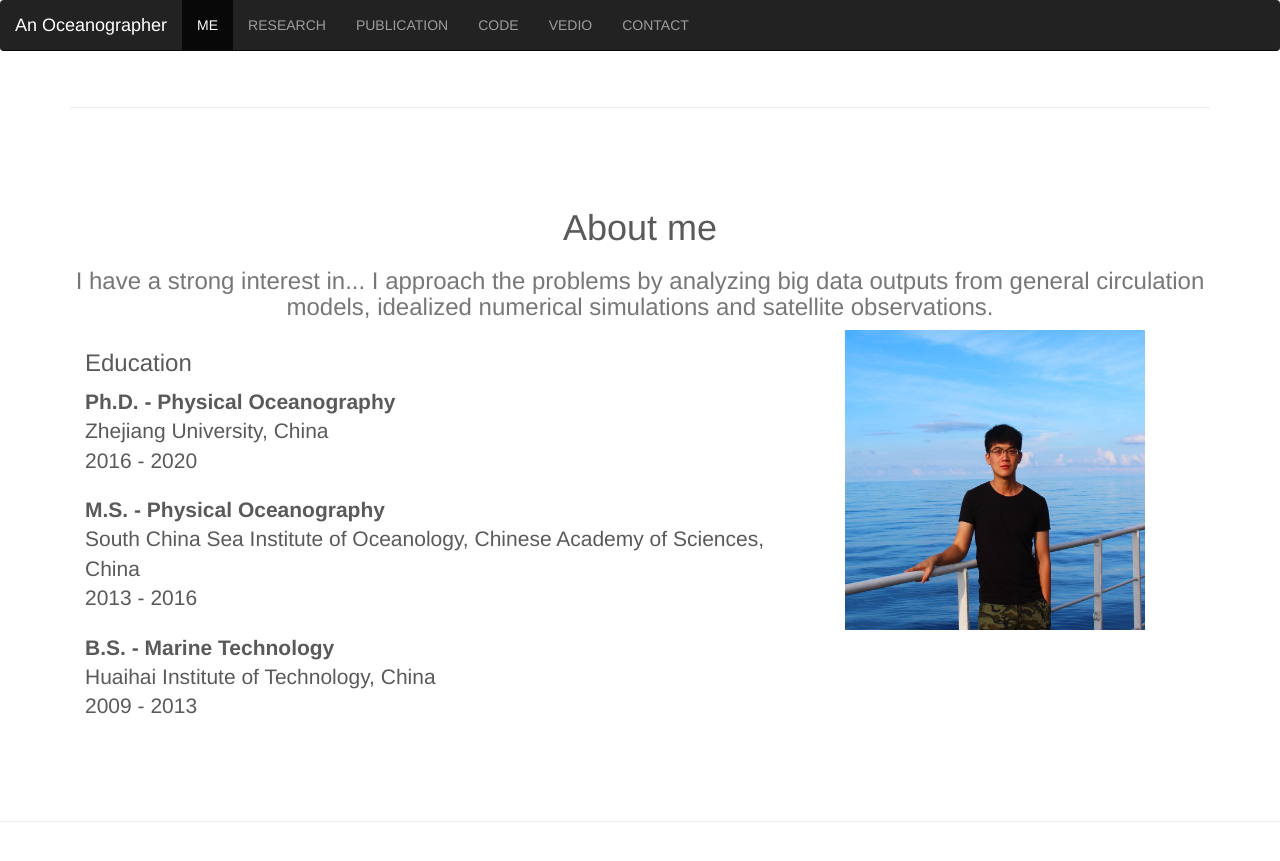
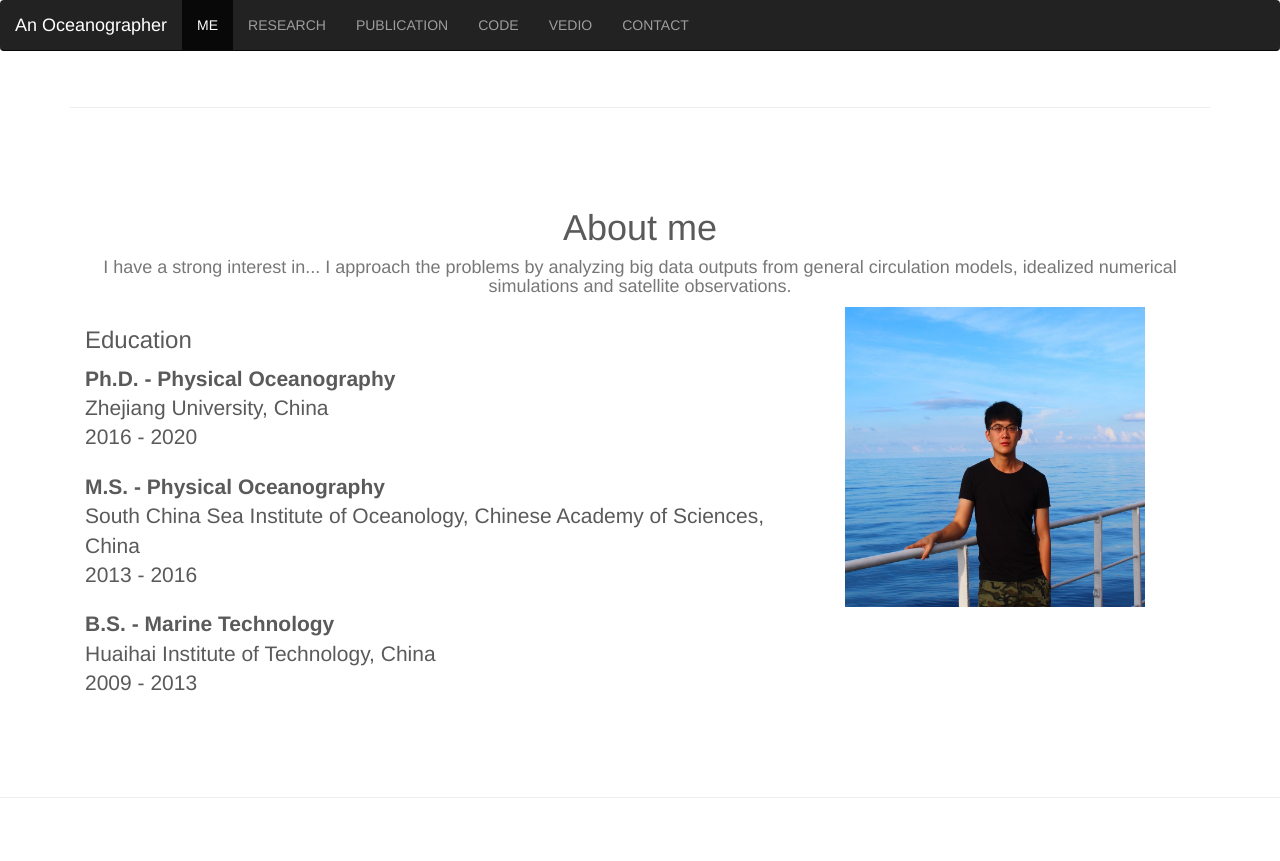
Before and after one commit to liutongya/liutongya.github.io, a Jekyll site: the page built from index.html, in a window 1280 px wide and 900 px high, scrolled down 1107 px. Shown: the top 861 px of the window. Built offline with Jekyll 4.4.1, drawn with Linux system fonts in a browser that asks for light colours.

Commit message:
Update index.html

```diff
--- a/index.html
+++ b/index.html
@@ -57,7 +57,7 @@
           <div class="row featurette">
               <div class="col-lg-12 text-center">
                       <h1 class="section-heading"><face="arial">About me</h1>
-                      <h3 class="section-subheading text-muted">I have a strong interest in... I approach the problems by analyzing big data outputs from general circulation models, idealized numerical simulations and satellite observations.</p>
+                      <h4 class="section-subheading text-muted">I have a strong interest in... I approach the problems by analyzing big data outputs from general circulation models, idealized numerical simulations and satellite observations.</p>
               </div>
           </div>
 
```
